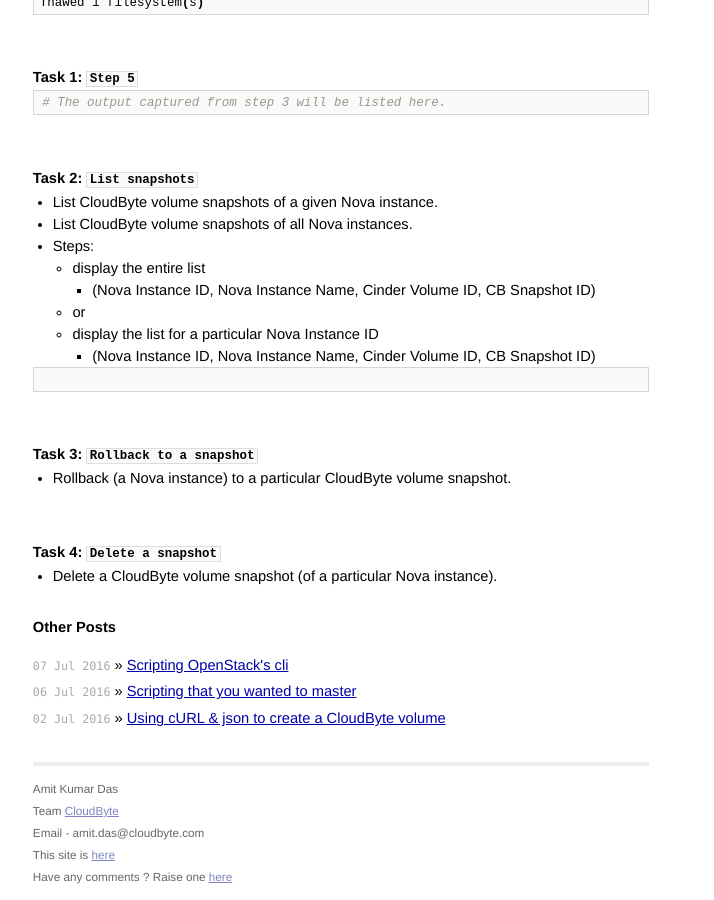
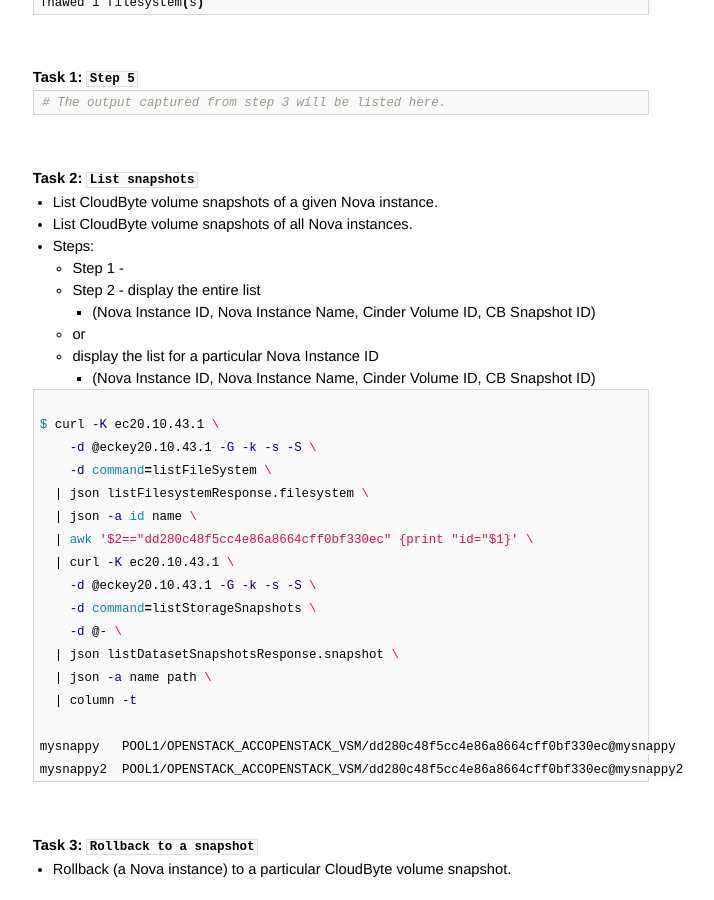
Before and after one commit to AmitKumarDas/amitkumardas.github.io, a Jekyll site: the page built from _posts/2016-07-08-crash-consistent-cloudbyte-snapshots-of-vms-created-using-openstack-and-libvirt-on-kvm.md, in a window 1280 px wide and 900 px high, scrolled down 2743 px. Shown: the whole window, without its empty margins (299-1013 px from the left). Built offline with Jekyll 4.4.1, drawn with Linux system fonts in a browser that asks for light colours.

Commit message:
Update 2016-07-08-crash-consistent-cloudbyte-snapshots-of-vms-created-using-openstack-and-libvirt-on-kvm.md

````diff
--- a/_posts/2016-07-08-crash-consistent-cloudbyte-snapshots-of-vms-created-using-openstack-and-libvirt-on-kvm.md
+++ b/_posts/2016-07-08-crash-consistent-cloudbyte-snapshots-of-vms-created-using-openstack-and-libvirt-on-kvm.md
@@ -161,7 +161,8 @@
 - List CloudByte volume snapshots of a given Nova instance.
 - List CloudByte volume snapshots of all Nova instances.
 - Steps:
-  - display the entire list
+  - Step 1 -
+  - Step 2 - display the entire list
     - (Nova Instance ID, Nova Instance Name, Cinder Volume ID, CB Snapshot ID)
   - or
   - display the list for a particular Nova Instance ID
@@ -169,6 +170,22 @@
 
 ```bash
 
+$ curl -K ec20.10.43.1 \
+    -d @eckey20.10.43.1 -G -k -s -S \
+    -d command=listFileSystem \
+  | json listFilesystemResponse.filesystem \
+  | json -a id name \
+  | awk '$2=="dd280c48f5cc4e86a8664cff0bf330ec" {print "id="$1}' \
+  | curl -K ec20.10.43.1 \
+    -d @eckey20.10.43.1 -G -k -s -S \
+    -d command=listStorageSnapshots \
+    -d @- \
+  | json listDatasetSnapshotsResponse.snapshot \
+  | json -a name path \
+  | column -t
+
+mysnappy   POOL1/OPENSTACK_ACCOPENSTACK_VSM/dd280c48f5cc4e86a8664cff0bf330ec@mysnappy
+mysnappy2  POOL1/OPENSTACK_ACCOPENSTACK_VSM/dd280c48f5cc4e86a8664cff0bf330ec@mysnappy2
 ```
 
 <br />
````
